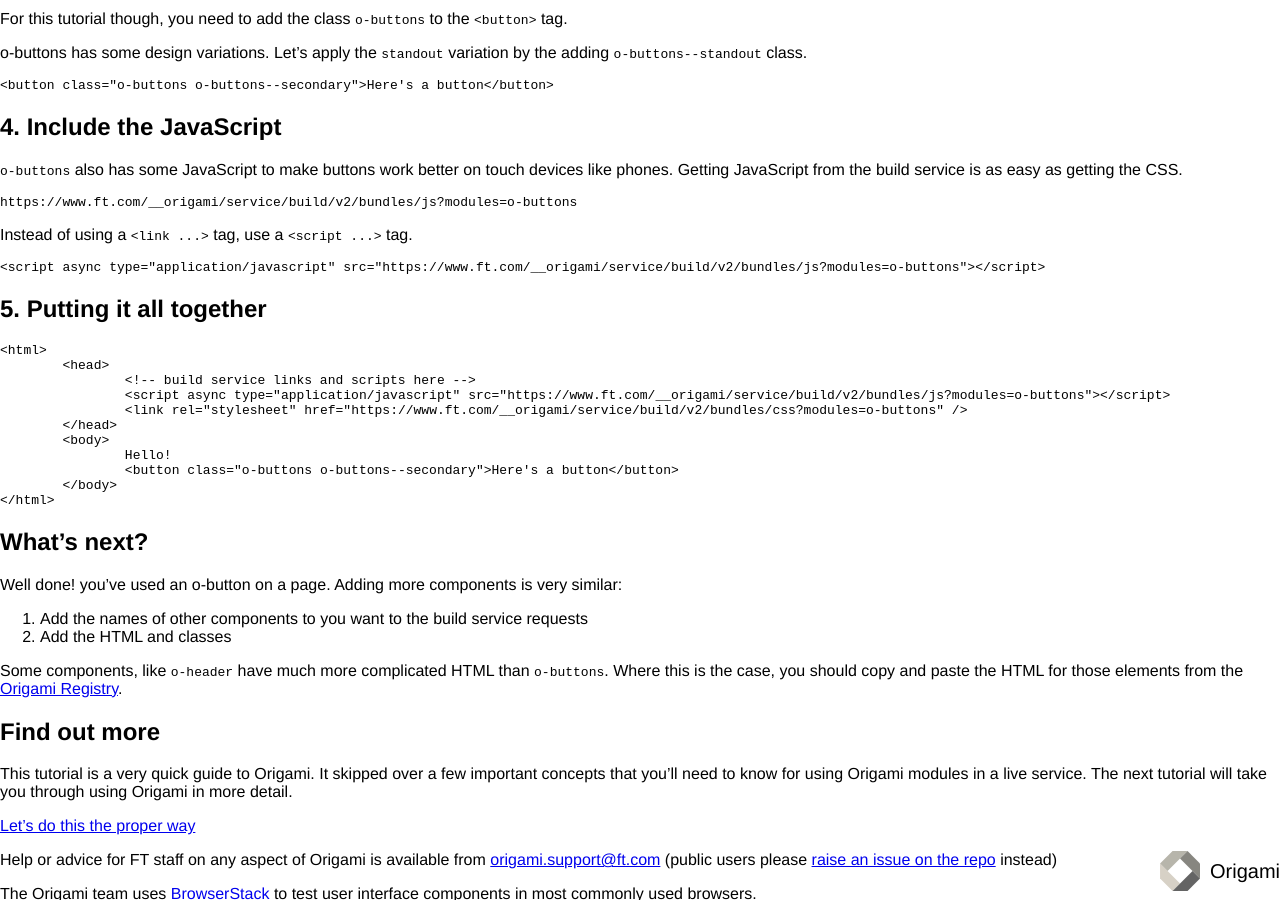
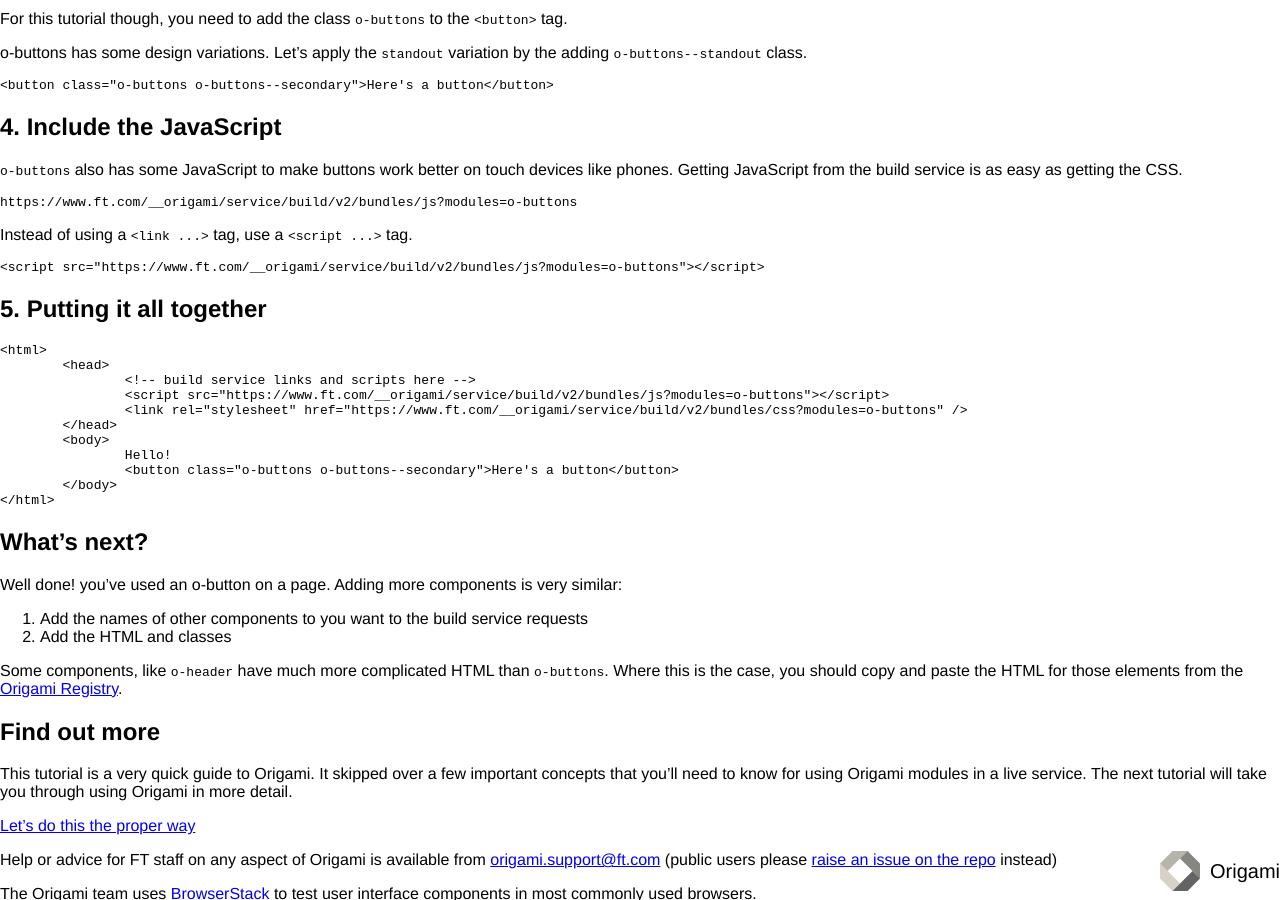
Before and after one commit to Financial-Times/ft-origami, a Jekyll site: the page built from docs/developer-guide/quick-start-guide.md, in a window 1280 px wide and 900 px high, scrolled down 1329 px. Built offline with Jekyll 4.4.1, drawn with Linux system fonts in a browser that asks for light colours; nearby versions of some CDN libraries; comment, search, counter and statistics services are not loaded; a style sheet for code colours, icons or effects is not loaded; part of the change alters nothing that is shown.

Commit message:
moar changes

````diff
--- a/docs/developer-guide/quick-start-guide.md
+++ b/docs/developer-guide/quick-start-guide.md
@@ -81,7 +81,7 @@ https://www.ft.com/__origami/service/build/v2/bundles/js?modules=o-buttons
 Instead of using a `<link ...>` tag, use a `<script ...>` tag.
 
 ```
-<script async type="application/javascript" src="https://www.ft.com/__origami/service/build/v2/bundles/js?modules=o-buttons"></script>
+<script src="https://www.ft.com/__origami/service/build/v2/bundles/js?modules=o-buttons"></script>
 ```
 
 ## 5. Putting it all together
@@ -90,7 +90,7 @@ Instead of using a `<link ...>` tag, use a `<script ...>` tag.
 <html>
 	<head>
 		<!-- build service links and scripts here -->
-		<script async type="application/javascript" src="https://www.ft.com/__origami/service/build/v2/bundles/js?modules=o-buttons"></script>
+		<script src="https://www.ft.com/__origami/service/build/v2/bundles/js?modules=o-buttons"></script>
 		<link rel="stylesheet" href="https://www.ft.com/__origami/service/build/v2/bundles/css?modules=o-buttons" />
 	</head>
 	<body>
````
